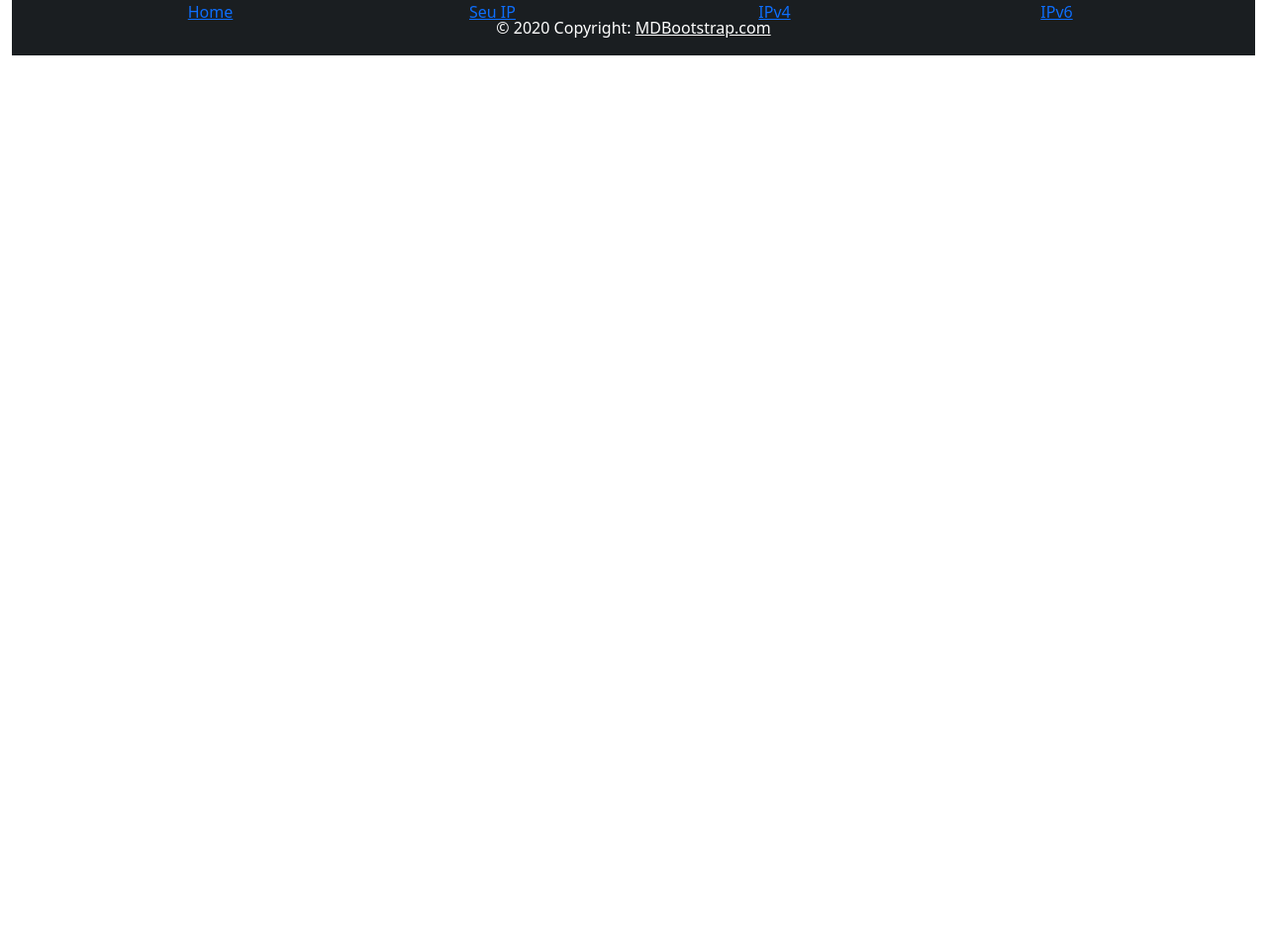
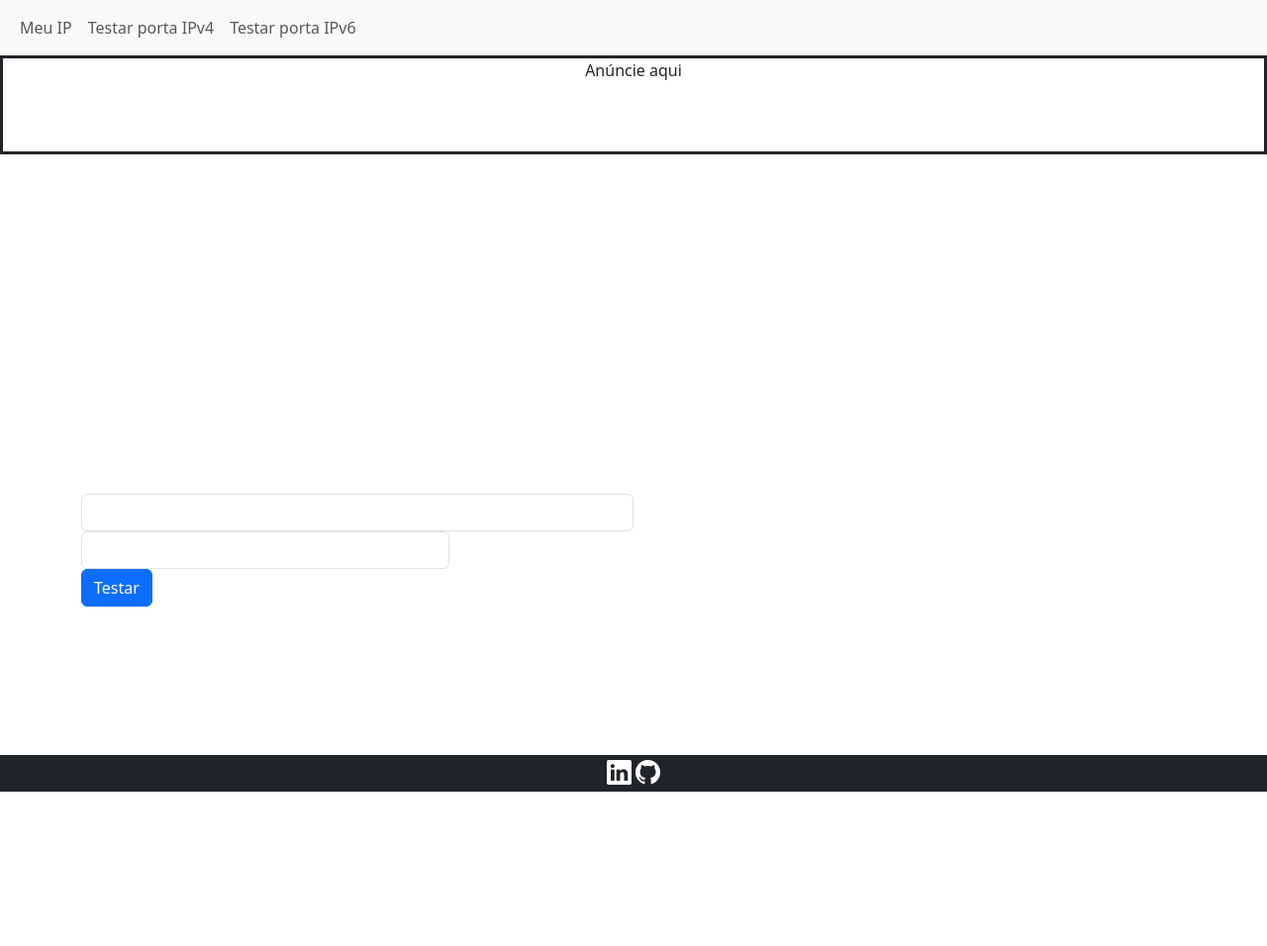
Before and after one commit to Marcondysbezerra/ProjectDjango, a Django app: page /teste_ipv4 in a window 1280 px wide. Shown: the whole page at 99% size. Before the commit the page ends 56 px from the top, so only its background shows below. Run offline with Django 4.2, Linux system fonts and the light colour scheme.

Commit message:
Estilização

```diff
--- /dev/null
+++ b/projectDjango/myApp/static/style.css
@@ -0,0 +1,28 @@
+/* Container de mensagem */
+#container-msg {
+    height: 75px;
+}
+/* Container Adsense */
+#container-adsense {
+    height: 100px;
+}
+/* Container Artigo */
+#container-artigo {
+    height: 300px;
+}
+#row-msg {
+    height: 50%;
+}
+a {
+    text-decoration: none;
+}
+
+/* Icones do foter*/
+i.bi {
+    font-size: 25px;
+    color: white;
+    font-family: sans-serif;
+
+p{
+	font-family:Arial, Helvetica, sans-serif;
+	}
--- a/projectDjango/myApp/templates/base.html
+++ b/projectDjango/myApp/templates/base.html
@@ -8,8 +8,10 @@
     <meta http-equiv="X-UA-Compatible" content="ie=edge">
     <link href="https://cdn.jsdelivr.net/npm/bootstrap@5.3.2/dist/css/bootstrap.min.css" rel="stylesheet"
           integrity="sha384-T3c6CoIi6uLrA9TneNEoa7RxnatzjcDSCmG1MXxSR1GAsXEV/Dwwykc2MPK8M2HN" crossorigin="anonymous">
+    <link rel="stylesheet" href="https://cdn.jsdelivr.net/npm/bootstrap-icons@1.11.3/font/bootstrap-icons.min.css">
     <link rel="stylesheet" href="{% static 'style.css' %}">
     <title>{% block title%}Teste de porta{% endblock %}</title>
+    <meta name="description" content="Testar portas abertas - Portas abertas em servidores, sistema de CFTV (Hikvision, Intelbras, Giga, etc.), roteador, modem, PC, etc. ">
 
 </head>
 
@@ -17,36 +19,50 @@
 <body>
 
 <!--Navbar-->
-<div class="container fixed-top">
-    <div class="row text-center">
-        <div class="col-md-3">
-            <a href="#">Home</a>
+<nav class="navbar navbar-expand-lg navbar-light bg-light">
+    <div class="container-fluid">
+        <button class="navbar-toggler" type="button" data-bs-toggle="collapse" data-bs-target="#navbarNav"
+                aria-controls="navbarNav" aria-expanded="false" aria-label="Toggle navigation">
+            <span class="navbar-toggler-icon"></span>
+        </button>
+        <div class="collapse navbar-collapse" id="navbarNav">
+            <ul class="navbar-nav">
+                <li class="nav-item">
+                    <a class="nav-link" href="/meuip/">Meu IP</a>
+                </li>
+                <li class="nav-item">
+                    <a class="nav-link" href="/teste-ipv4/">Testar porta IPv4</a>
+                </li>
+                <li class="nav-item">
+                    <a class="nav-link" href="#" >Testar porta IPv6</a>
+                </li>
+            </ul>
         </div>
-        <div class="col-md-3">
-            <a href="#">Seu IP</a>
-        </div>
-        <div class="col-md-3">
-            <a href="#">IPv4</a>
-        </div>
-        <div class="col-md-3">
-             <a href="#">IPv6</a>
+    </div>
+</nav>
+
+<!-- Anúncio -->
+<div class="container-fluid text-center" id="container-adsense">
+    <div class="row h-100" style="border: solid;">
+        <div class="col-12">
+            Anúncie aqui
         </div>
     </div>
 </div>
+
 {% block content %}
 {% endblock %}
 
 <!--Footer-->
-<div class="container-fluid">
-    <footer class="bg-dark text-center text-white">
-        <!-- Copyright -->
-        <div class="text-center p-3" style="background-color: rgba(0, 0, 0, 0.2);">
-            © 2020 Copyright:
-            <a class="text-white" href="https://mdbootstrap.com/">MDBootstrap.com</a>
-        </div>
-        <!-- Copyright -->
-    </footer>
-</div>
+
+<footer class="bg-dark text-white fixed-bottom">
+    <!-- Icons -->
+    <div class="col-12 text-center">
+        <a href="https://www.linkedin.com/in/marcondys-santos-226878183/"><i class="bi bi-linkedin"></i></a>
+        <a href="https://github.com/Marcondysbezerra"><i class="bi bi-github"></i></a>
+    </div>
+</footer>
+
 
 <script src="https://code.jquery.com/jquery-3.7.1.min.js"
         integrity="sha256-/JqT3SQfawRcv/BIHPThkBvs0OEvtFFmqPF/lYI/Cxo=" crossorigin="anonymous"></script>
--- a/projectDjango/myApp/templates/ipv4/index.html
+++ b/projectDjango/myApp/templates/ipv4/index.html
@@ -1,38 +1,58 @@
-{% extends 'base.html' %}
+{% extends "base.html" %}
 {% load static %}
-{% block title%}
-{% block content %}{% endblock %}
-<body>
+{% block title %}Index{% endblock %}
+{% block content %}
+
 <div class="container">
-    <div class="row justify-content-center align-items-center vh-100">
+    <div class="row align-items-center justify-content-center vh-100">
 
+            <!-- Formulário -->
             <form method="POST">
                 {% csrf_token %}
 
-            <!-- Mensagem de porta aberta ou fechada -->
+                <!-- Mensagem de porta aberta ou fechada
                 {% if result == 0 %}
                 <div class="alert alert-success alert-dismissible fade show" role="alert">
-                <strong>Olá!</strong> A porta {{ port }} está aberta para o IP/Host {{ host }}.
-                <button type="button" class="btn-close" data-bs-dismiss="alert" aria-label="Close"></button>
-            </div>
-            {% elif result == 10035 or result == 10061 %}
-            <div class="alert alert-danger alert-dismissible fade show" role="alert">
-                <strong>Olá!</strong> A porta {{ port }} está fechada para o IP/Host {{ host }}.
+                    <strong>Olá!</strong> A porta {{ port }} está aberta para o IP/Host {{ host }}
                     <button type="button" class="btn-close" data-bs-dismiss="alert" aria-label="Close"></button>
                 </div>
                 {% endif %}
 
-            <!-- Formulário -->
-            <div class="form-group mb-2 col-mb-6">
-                <label for="id_ip_address_form">Host/IP:</label>
+                {% if result == 10035 or result == 10061 %}
+                <div class="alert alert-danger alert-dismissible fade show" role="alert">
+                    <strong>Olá!</strong> A porta {{ port }} está fechada para o IP/Host {{ host }}
+                    <button type="button" class="btn-close" data-bs-dismiss="alert" aria-label="Close"></button>
+                </div>
+                {% endif %}
+
+                {% if erro %}
+                <div class="alert alert-danger alert-dismissible fade show" role="alert">
+                    <strong>Olá!</strong> A porta {{ port }} está fechada para o IP/Host {{ host }}
+                    <button type="button" class="btn-close" data-bs-dismiss="alert" aria-label="Close"></button>
+                </div>
+                {% endif %}
+
+
+
+                <div class="">
+                    <strong>Seu IP é:</strong> <a href="#">192.168.100.1</a>
+                </div>
+                -->
+
+                <div class="col-6 col-sm-6 form-inline">
                     {{form.ip_address_form}}
                 </div>
-            <div class="form-group mb-4 col-mb-4">
-                <label for="id_port_form">Port:</label>
+
+                <div class="col-4 col-sm-4 form-inline">
                     {{form.port_form}}
                 </div>
-            <button class="btn btn-primary" type="submit">Testar</button>
+
+                <div class="col-2 col-sm-2 form-inline">
+                    <button class="btn btn-primary " type="submit">Testar</button>
+                </div>
+
             </form>
+        </div>
     </div>
 </div>
 
@@ -42,6 +62,5 @@
         integrity="sha384-C6RzsynM9kWDrMNeT87bh95OGNyZPhcTNXj1NW7RuBCsyN/o0jlpcV8Qyq46cDfL"
         crossorigin="anonymous"></script>
 <script src="{% static 'scripts.js' %}"></script>
-</body>
+
 {% endblock %}
-</html>
--- a/projectDjango/myApp/views.py
+++ b/projectDjango/myApp/views.py
@@ -1,6 +1,8 @@
 import socket
+import os
 from requests import get
-from django.shortcuts import render
+from django.conf import settings
+from django.shortcuts import render, HttpResponse
 from projectDjango.myApp.forms import FormPortTest
 
 
@@ -14,8 +16,7 @@ def pagina_inicial(request):
             host = form.cleaned_data['ip_address_form']
             port = form.cleaned_data['port_form']
 
-            connection = socket.socket(socket.AF_INET, socket.SOCK_STREAM)
-            print(connection)
+            connection = socket.socket(socket.AF_INET6, socket.SOCK_STREAM)
             connection.settimeout(1)
 
             try:
@@ -43,4 +44,46 @@ def pagina_inicial(request):
 def your_ip(request):
     ip = get('https://api.ipify.org').text
     context = {'ip': ip}
-    return render(request, 'ipv4/index.html', context=context)
+    return render(request, 'ipv4/meuip.html', context=context)
+
+
+def teste_ipv4(request):
+    result = ''
+    erro = ''
+
+    if request.method == "POST":
+        form = FormPortTest(request.POST)
+        if form.is_valid():
+            host = form.cleaned_data['ip_address_form']
+            port = form.cleaned_data['port_form']
+
+            connection = socket.socket(socket.AF_INET, socket.SOCK_STREAM)
+            connection.settimeout(1)
+
+            try:
+                result = connection.connect_ex((host, port))
+            except socket.gaierror as e:
+                erro = e
+
+            connection.close()
+
+            context = {
+                'form': form,
+                'result': result,
+                'host': host,
+                'port': port,
+                'erro': erro,
+            }
+
+            return render(request, 'ipv4/prot.html', context=context)
+    else:
+        form = FormPortTest()
+    return render(request, "ipv4/prot.html", {"form": form})
+
+"""def robots(request):
+    if not settings.DEBUG:
+        pass
+    else:
+        path = os.path.join(settings.BASE_DIR, 'templates/static/robots.txt')
+    with open(path, 'r') as arq:
+        return HttpResponse(arq)"""
```
Also changed, not shown: projectDjango/myApp/templates/ipv4/ipv6.html (added, +90 -0 lines), projectDjango/myApp/templates/ipv4/meuip.html (added, +22 -0 lines), projectDjango/myApp/templates/ipv4/prot.html (added, +86 -0 lines), projectDjango/myApp/static/scripts.js (line endings or trailing spaces). Lines whose indentation alone changed are shown as unchanged.
